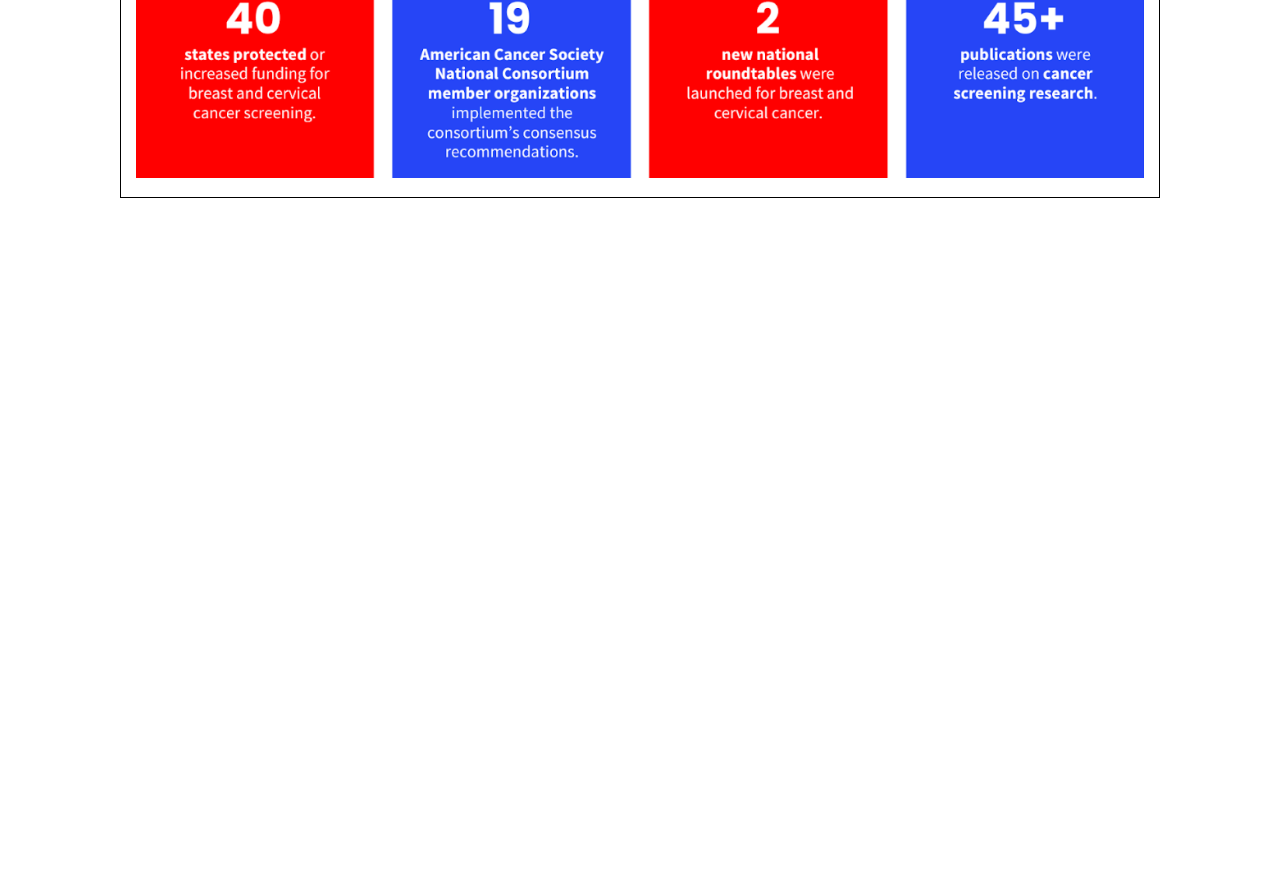
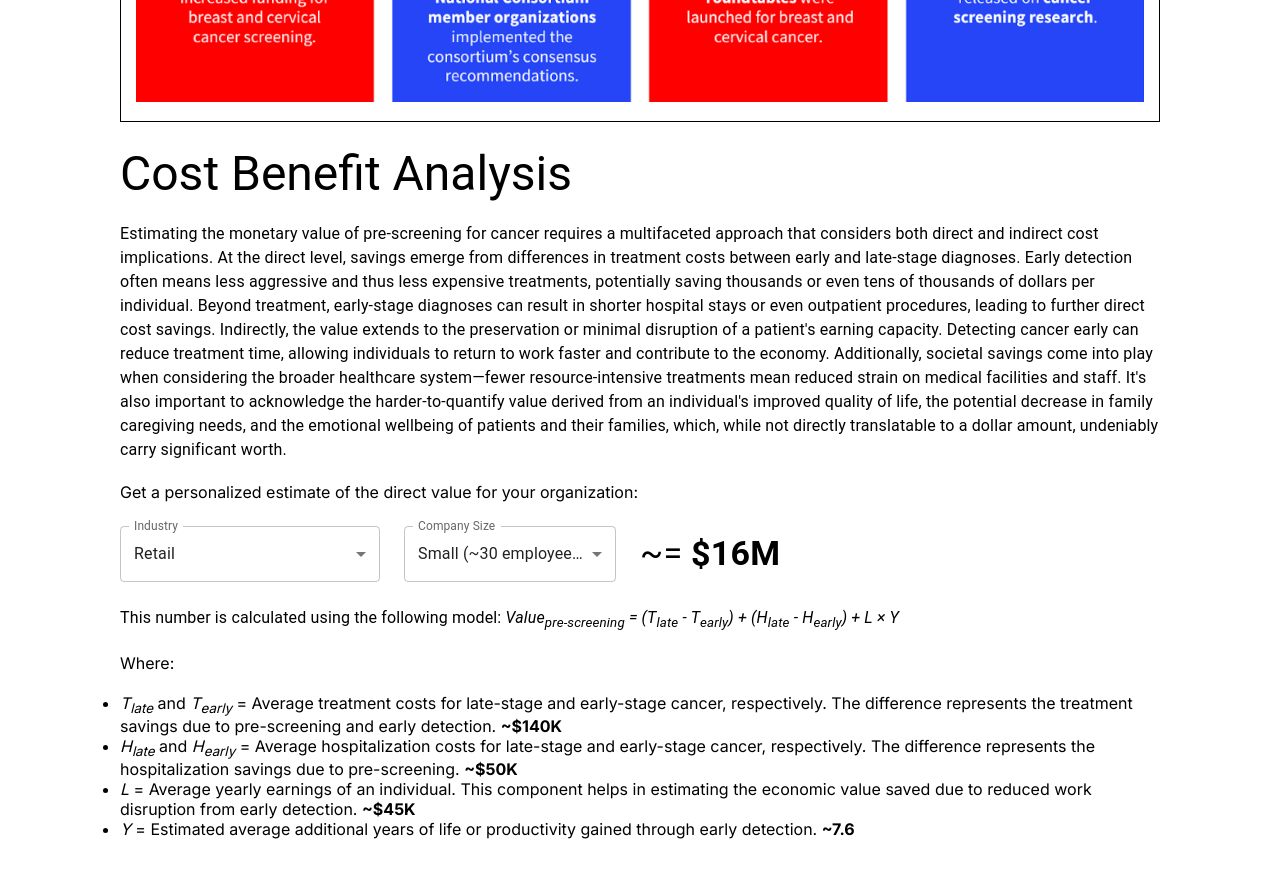
Before and after one commit to code-poets-acs/cancer-awareness-campaigns, a Next.js app: page / in a window 1280 px wide. Shown: the part 800-1678 px from the top of the page. Before the commit the page ends 1118 px from the top, so only its background shows below. Built offline with nearby package versions, Linux system fonts and the light colour scheme.

Commit message:
cost benefit

```diff
--- a/src/app/page.tsx
+++ b/src/app/page.tsx
@@ -3,10 +3,9 @@ import Box from '@mui/material/Box'
 import Header from '@/components/Header'
 import ThemeProvider from '@mui/material/styles/ThemeProvider'
 import { theme } from '@/styles'
-import CompanyForm from '@/components/CompanyForm'
 import WhyPrescreening from '@/components/WhyPrescreening'
-
 import Grid from '@mui/material/Grid'
+import CostBenefit from '@/components/CostBenefit'
 
 export default function Home() {
   return (
@@ -16,21 +15,27 @@ export default function Home() {
         <Box component='main' sx={{ flexGrow: 1, p: 15 }}>
           <Grid container>
             <Grid item xs={12}>
-              <CompanyForm></CompanyForm>
-              <br></br>
-            </Grid>
-            <Grid item xs={12}>
               <WhyPrescreening></WhyPrescreening>
             </Grid>
             <br></br>
-            <Grid item xs={12} style={{
-              padding: '15px',
-              textAlign: 'center',
-              border: '1px solid black'
-            }}>
-              <img src="record.png" style={{
-                width: '100%'
-              }} />
+            <Grid
+              item
+              xs={12}
+              style={{
+                padding: '15px',
+                textAlign: 'center',
+                border: '1px solid black'
+              }}
+            >
+              <img
+                src='record.png'
+                style={{
+                  width: '100%'
+                }}
+              />
+            </Grid>
+            <Grid item xs={12} pt={3}>
+              <CostBenefit></CostBenefit>
             </Grid>
           </Grid>
         </Box>
--- a/src/components/CompanyForm.tsx
+++ /dev/null
@@ -1,16 +0,0 @@
-import Box from '@mui/material/Box'
-import TextField from '@mui/material/TextField'
-
-export default function CompanyForm() {
-  return (
-    <Box>
-      <TextField
-        required
-        id='outlined-required'
-        label='Required'
-        defaultValue='Enter your company / industry here to get customized content'
-        fullWidth
-      />
-    </Box>
-  )
-}
--- /dev/null
+++ b/src/components/CostBenefit.tsx
@@ -0,0 +1,150 @@
+/* eslint-disable react/no-unescaped-entities */
+import { FormControl, Grid, InputLabel, MenuItem, Select, Typography } from '@mui/material'
+import { useState } from 'react'
+
+const INDUSTRIES = {
+  Technology: 105000,
+  'Healthcare and Pharmaceuticals': 90000,
+  'Finance and Banking': 115000,
+  Manufacturing: 75000,
+  Energy: 90000,
+  Retail: 45000,
+  Automotive: 67500,
+  'Aerospace and Defense': 100000,
+  Telecommunications: 90000,
+  'Entertainment and Media': 65000,
+  'Real Estate': 65000,
+  'Transportation and Logistics': 65000,
+  'Hospitality and Tourism': 40000,
+  'Food and Beverage': 50000,
+  Education: 60000,
+  Construction: 60000,
+  Pharmaceuticals: 100000,
+  Biotechnology: 90000,
+  'Environmental Services': 60000,
+  'Mining and Natural Resources': 75000
+}
+const TREATMENT_COST = 140000
+const HOSPITAL_COST = 50000
+const YEARS_SAVED = 7.6
+
+const formatter = new Intl.NumberFormat('en-US', {
+  notation: 'compact',
+  compactDisplay: 'short',
+  style: 'currency',
+  currency: 'USD'
+})
+
+export default function CostBenefit() {
+  const [employees, setEmployees] = useState(30)
+  const [industry, setIndustry] = useState<keyof typeof INDUSTRIES>('Retail')
+  return (
+    <Grid container alignItems='center'>
+      <Grid item xs={12}>
+        <Typography variant='h3'>Cost Benefit Analysis</Typography>
+        <br></br>
+        <Typography variant='body1'>
+          Estimating the monetary value of pre-screening for cancer requires a multifaceted approach that considers both
+          direct and indirect cost implications. At the direct level, savings emerge from differences in treatment costs
+          between early and late-stage diagnoses. Early detection often means less aggressive and thus less expensive
+          treatments, potentially saving thousands or even tens of thousands of dollars per individual. Beyond
+          treatment, early-stage diagnoses can result in shorter hospital stays or even outpatient procedures, leading
+          to further direct cost savings. Indirectly, the value extends to the preservation or minimal disruption of a
+          patient's earning capacity. Detecting cancer early can reduce treatment time, allowing individuals to return
+          to work faster and contribute to the economy. Additionally, societal savings come into play when considering
+          the broader healthcare system—fewer resource-intensive treatments mean reduced strain on medical facilities
+          and staff. It's also important to acknowledge the harder-to-quantify value derived from an individual's
+          improved quality of life, the potential decrease in family caregiving needs, and the emotional wellbeing of
+          patients and their families, which, while not directly translatable to a dollar amount, undeniably carry
+          significant worth.
+        </Typography>
+        <br></br>
+        <p>Get a personalized estimate of the direct value for your organization:</p>
+      </Grid>
+      <Grid item xs={3} pt={3}>
+        <FormControl fullWidth>
+          <InputLabel id='demo-select-small-label'>Industry</InputLabel>
+          <Select
+            label='Industry'
+            value={industry}
+            onChange={e => setIndustry(e.target.value as keyof typeof INDUSTRIES)}
+          >
+            {Object.keys(INDUSTRIES).map(industry => {
+              return (
+                <MenuItem key={industry} value={industry}>
+                  {industry}
+                </MenuItem>
+              )
+            })}
+          </Select>
+        </FormControl>
+      </Grid>
+      <Grid item xs={3} pt={3} px={3}>
+        <FormControl fullWidth>
+          <InputLabel id='demo-select-small-label'>Company Size</InputLabel>
+          <Select
+            label='Company Size'
+            value={employees}
+            onChange={e => setEmployees(parseInt(e.target.value.toString()))}
+          >
+            <MenuItem value={30}>Small (~30 employees)</MenuItem>
+            <MenuItem value={150}>Medium (~150 employees)</MenuItem>
+            <MenuItem value={625}>Large (~625 employees)</MenuItem>
+            <MenuItem value={2000}>Enterprise (~2,000 employees)</MenuItem>
+          </Select>
+        </FormControl>
+      </Grid>
+      <Grid item xs={3} pt={3}>
+        <Typography variant='h4'>
+          {' '}
+          ~={' '}
+          <b>{formatter.format((TREATMENT_COST + HOSPITAL_COST + YEARS_SAVED * INDUSTRIES[industry]) * employees)}</b>
+        </Typography>
+      </Grid>
+      <Grid item xs={12} pt={3}>
+        <Typography variant='body1'>
+          This number is calculated using the following model:{' '}
+          <i>
+            Value<sub>pre-screening</sub> = (T<sub>late</sub> - T<sub>early</sub>) + (H<sub>late</sub> - H
+            <sub>early</sub>) + L &times; Y
+          </i>
+        </Typography>
+        <br></br>
+        <p>Where:</p>
+        <br></br>
+        <ul>
+          <li>
+            <i>
+              T<sub>late</sub>
+            </i>{' '}
+            and{' '}
+            <i>
+              T<sub>early</sub>
+            </i>{' '}
+            = Average treatment costs for late-stage and early-stage cancer, respectively. The difference represents the
+            treatment savings due to pre-screening and early detection. <b> ~{formatter.format(TREATMENT_COST)}</b>
+          </li>
+          <li>
+            <i>
+              H<sub>late</sub>
+            </i>{' '}
+            and{' '}
+            <i>
+              H<sub>early</sub>
+            </i>{' '}
+            = Average hospitalization costs for late-stage and early-stage cancer, respectively. The difference
+            represents the hospitalization savings due to pre-screening. <b> ~{formatter.format(HOSPITAL_COST)}</b>
+          </li>
+          <li>
+            <i>L</i> = Average yearly earnings of an individual. This component helps in estimating the economic value
+            saved due to reduced work disruption from early detection. <b> ~{formatter.format(INDUSTRIES[industry])}</b>
+          </li>
+          <li>
+            <i>Y</i> = Estimated average additional years of life or productivity gained through early detection.{' '}
+            <b> ~{YEARS_SAVED}</b>
+          </li>
+        </ul>
+      </Grid>
+    </Grid>
+  )
+}
--- a/src/styles/index.ts
+++ b/src/styles/index.ts
@@ -2,13 +2,4 @@ import { createTheme } from '@mui/material/styles'
 
 const secondary = 'rgb(45, 41, 215)'
 
-export const theme = createTheme({
-  palette: {
-    primary: {
-      main: '#fff'
-    },
-    secondary: {
-      main: secondary
-    }
-  }
-})
+export const theme = createTheme({})
```
